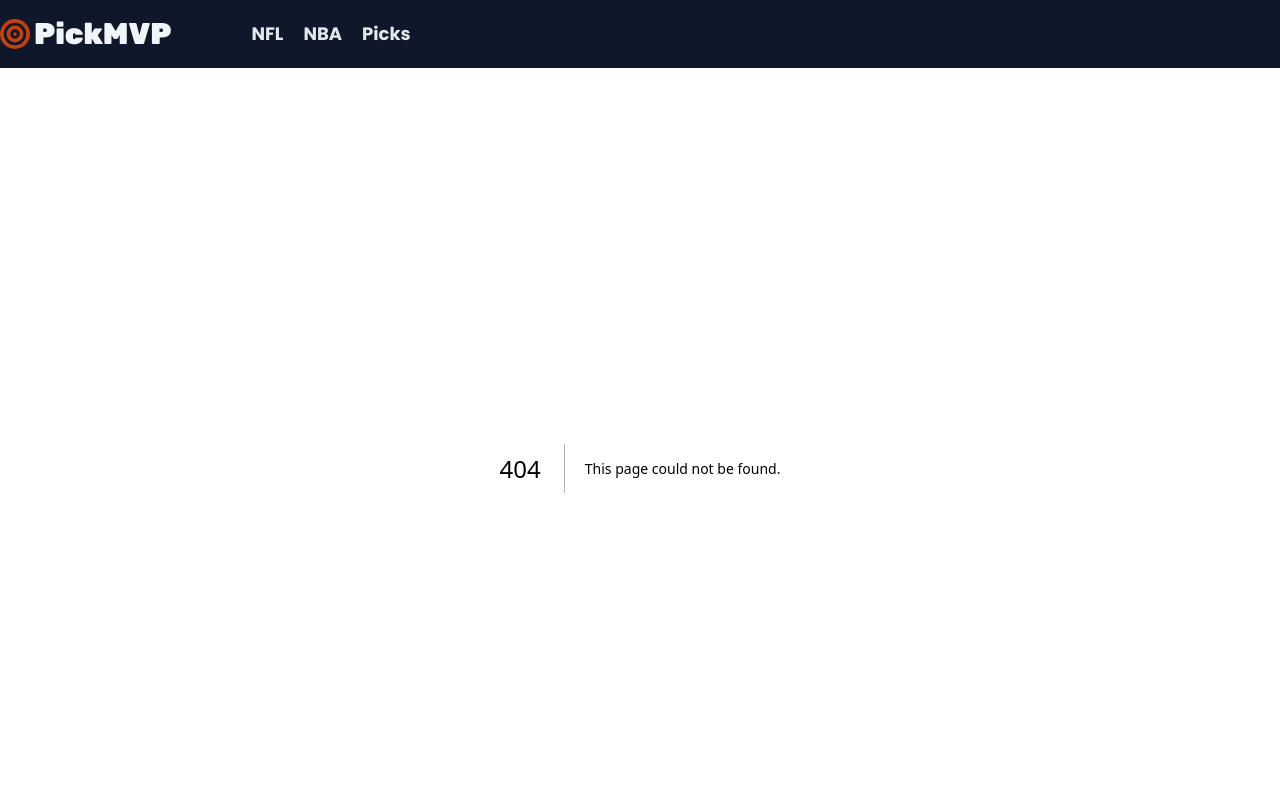
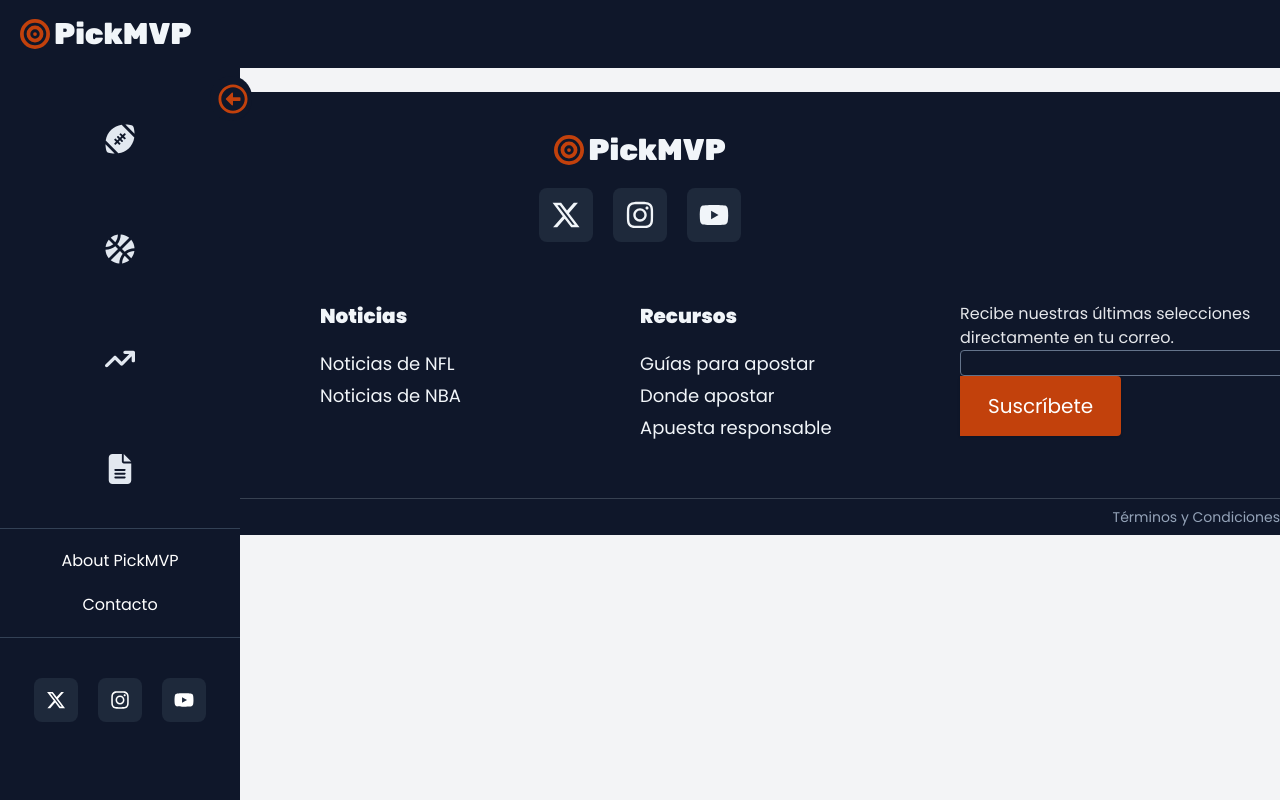
Before and after one commit to carlicdev/pickmvp, a Next.js app: page /about in a window 1280 px wide. Before the commit this address had no page. Shown: the top 800 px of the page. Built offline with nearby package versions, Linux system fonts and the light colour scheme; a web font is replaced by a local one.

Commit message:
added side bar

```diff
--- /dev/null
+++ b/app/about/page.js
@@ -0,0 +1,9 @@
+import React from 'react'
+
+const About = () => {
+  return (
+    <div>About</div>
+  )
+}
+
+export default About
--- /dev/null
+++ b/app/blog/page.js
@@ -0,0 +1,9 @@
+import React from 'react'
+
+const Blog = () => {
+  return (
+    <div>Blog</div>
+  )
+}
+
+export default Blog
--- a/app/components/Navbar.js
+++ b/app/components/Navbar.js
@@ -3,6 +3,8 @@
 import { useState } from 'react';
 import {AiOutlineMenu} from 'react-icons/ai'
 import { AiOutlineCloseCircle } from 'react-icons/ai';
+import { FaArrowTrendUp,FaFileLines, FaXTwitter, FaInstagram, FaYoutube } from "react-icons/fa6";
+import { FaBasketballBall, FaFootballBall } from "react-icons/fa";
 import Link from 'next/link'
 import Logo from './Logo';
 
@@ -10,31 +12,14 @@ const Navbar = () => {
     const [isOpen, setIsOpen] = useState(false);
   return (
     <div className='bg-slate-900 text-slate-100 w-full sticky top-0'>
-        <div className='max-w-7xl mx-auto py-4 flex items-center px-2 lg:px-0'>
-            <div className='ml-0 mr-auto flex gap-20 items-center'>
+        <div className='flex items-center'>
+            <div className='ml-2 lg:ml-5 py-4'>
                 <Logo />
-                <div className='hidden lg:flex gap-5'>
-                  <Link href={'/nfl'}>
-                    <p className='font-bold text-gray-200 text-lg hover:text-orange-700'>NFL</p>
-                  </Link>
-                  <Link href={'/nba'}>
-                    <p className='font-bold text-gray-200 text-lg hover:text-orange-700'>NBA</p>
-                  </Link>
-                  <Link href={'/picks'}>
-                    <p className='font-bold text-gray-200 text-lg hover:text-orange-700'>Picks</p>
-                  </Link>
             </div>
-            </div>
-
-            <div className='mr-0 ml-auto flex gap-4 items-center'>
-                {/* <Link href={'#contact'}>
-                    <button className='hidden lg:block px-7 py-3 bg-orange-700 hover:bg-orange-800 hover:scale-105  text-lg text-white'>
-                        Contacto
-                    </button>
-                </Link> */}
             <div
                 onClick={() => setIsOpen(!isOpen)}
-                    className='lg:hidden hover:scale-110 transition-all duration-300 text-3xl cursor-pointer '>
+                className='mr-2 ml-auto lg:hidden hover:scale-110 transition-all duration-300 text-3xl cursor-pointer '
+            >
                 {
                     !isOpen ?
                     <span className='text-3xl  cursor-pointer'>
@@ -42,8 +27,6 @@ const Navbar = () => {
                     </span> : null
                 }
             </div>
-            </div>
-
         </div>
 
         <div className={`animated-box ${isOpen ? 'open' : 'closed'} bg-slate-900 absolute top-0 w-full z-20`}>
@@ -55,17 +38,67 @@ const Navbar = () => {
                         <AiOutlineCloseCircle />
                         </button>
                     </div>
-                    <div className='flex flex-col h-full content-center px-5'>
+                    <div className='flex flex-col h-full content-center px-5 justify-center'>
                         <div className='container max-w-xs justify-text mx-auto mt-5'>
                             <Link href='/nfl' onClick={() => setIsOpen(!isOpen)} >
-                                <p className='font-black text-3xl mb-5 mx-auto'>NFL</p>
+                                <div className='flex gap-2 mb-5 mx-auto'>
+                                    <span className='mr-2 text-3xl'>
+                                        <FaFootballBall />
+                                    </span>
+                                    <p className='text-3xl font-black'>NFL</p>
+                                </div>
                             </Link>
-                            <Link href='/nba' onClick={() => setIsOpen(!isOpen)}>
-                                <p className='font-black text-3xl mb-5 mx-auto'>NBA</p>
+                            <Link href='/nba' onClick={() => setIsOpen(!isOpen)} >
+                                <div className='flex gap-2 mb-5 mx-auto'>
+                                    <span className='mr-2 text-3xl'>
+                                        <FaBasketballBall />
+                                    </span>
+                                    <p className='text-3xl font-black'>NBA</p>
+                                </div>
                             </Link>
-                            <Link href='/picks' onClick={() => setIsOpen(!isOpen)}>
-                                <p className='font-black text-3xl mb-5 mx-auto'>Picks</p>
+                            <Link href='/picks' onClick={() => setIsOpen(!isOpen)} >
+                                <div className='flex gap-2 mb-5 mx-auto'>
+                                    <span className='mr-2 text-3xl'>
+                                        <FaArrowTrendUp />
+                                    </span>
+                                    <p className='text-3xl font-black'>Picks</p>
+                                </div>
                             </Link>
+                            <Link href='/blog' onClick={() => setIsOpen(!isOpen)} >
+                                <div className='flex gap-2 mb-5 mx-auto'>
+                                    <span className='mr-2 text-3xl'>
+                                        <FaFileLines />
+                                    </span>
+                                    <p className='text-3xl font-black'>Blog</p>
+                                </div>
+                            </Link>
+                        </div>
+                        <div className='container max-w-xs justify-text mx-auto mt-5 border-t border-slate-700 pt-5'>
+                            <Link href='/about' onClick={() => setIsOpen(!isOpen)} >
+                                <p className='font-black text-3xl mb-5 mx-auto'>About PickMVP</p>
+                            </Link>
+                            <Link href='/contact' onClick={() => setIsOpen(!isOpen)}>
+                                <p className='font-black text-3xl mb-5 mx-auto'>Contacto</p>
+                            </Link>
+                        </div>
+                        <div>
+                            <div className='flex flex-col p-5 justify-center items-center border-t border-slate-700'>
+                                <div className='flex gap-5 mt-5'>
+                                    <span className='text-xl bg-slate-800 hover:bg-black rounded-lg p-3'>
+                                        <a href='https://x.com/pickMVP_'>
+                                            <FaXTwitter />
+                                        </a>
+                                    </span>
+                                    <span className='text-xl bg-slate-800 hover:bg-black rounded-lg p-3'>
+                                        <a href='https://www.instagram.com/pickmvp_'>
+                                            <FaInstagram />
+                                        </a>
+                                    </span>
+                                    <span className='text-xl bg-slate-800 rounded-lg p-3'>
+                                        <FaYoutube />
+                                    </span>
+                                </div>
+                            </div>
                         </div>
                     </div>
                 </div>
--- /dev/null
+++ b/app/components/Sidebar.js
@@ -0,0 +1,98 @@
+"use client"
+
+import { useState } from "react";
+import { FaArrowTrendUp,FaFileLines, FaXTwitter, FaInstagram, FaYoutube } from "react-icons/fa6";
+import { FaBasketballBall, FaFootballBall, FaRegArrowAltCircleLeft, FaRegArrowAltCircleRight } from "react-icons/fa";
+import Link from "next/link";
+
+const Sidebar = () => {
+    const [isOpen, setIsOpen] = useState(true)
+
+    const toggleSidebar = () => {
+        setIsOpen(!isOpen);
+    };
+
+  return (
+    <div className="hidden lg:block">
+      {/* Sidebar */}
+      <div
+        className={`fixed top-15 left-0 h-full w-60 bg-slate-900 text-white transition-all duration-300 transform ${
+          isOpen ? "translate-x-0" : "-translate-x-52"
+        }`}
+      >
+        <div className="flex relative items-center justify-between p-4">
+            <div className="absolute -right-3 top-2 bg-slate-900 rounded-full px-2">
+                <button onClick={toggleSidebar} className=" text-orange-700 text-3xl -mr-1 ml-auto mt-2">
+                    { isOpen? <FaRegArrowAltCircleLeft /> : <FaRegArrowAltCircleRight />}
+                </button>
+            </div>
+        </div>
+        <div className="p-4 flex flex-col justify-center items-center gap-16">
+          <div className="py-2 ">
+            <Link href='/nfl'>
+                <span className="text-3xl text-slate-200">
+                    <FaFootballBall />
+                </span>
+            </Link>
+          </div>
+          <div className="py-2 ">
+            <Link href='/nba'>
+                <span className="text-3xl text-slate-200">
+                    <FaBasketballBall />
+                </span>
+            </Link>
+          </div>
+          <div className="py-2 ">
+          <Link href='/picks'>
+                <span className="text-3xl text-slate-200">
+                    <FaArrowTrendUp />
+                </span>
+            </Link>
+          </div>
+          <div className="py-2 ">
+          <Link href='/blog'>
+                <span className="text-3xl text-slate-200">
+                    <FaFileLines />
+                </span>
+            </Link>
+          </div>
+        </div>
+        <div className="flex flex-col border-t border-slate-700 mt-5 justify-center items-center gap-5 py-5">
+            <div>
+                <Link href='/about'>
+                    <p>About PickMVP</p>
+                </Link>
+            </div>
+            <div>
+                <Link href='/contact'>
+                    <p>Contacto</p>
+                </Link>
+            </div>
+        </div>
+
+        <div>
+        <div className='flex flex-col p-5 justify-center items-center border-t border-slate-700'>
+            <div className='flex gap-5 mt-5'>
+                <span className='text-xl bg-slate-800 hover:bg-black rounded-lg p-3'>
+                    <a href='https://x.com/pickMVP_'>
+                        <FaXTwitter />
+                    </a>
+                </span>
+                <span className='text-xl bg-slate-800 hover:bg-black rounded-lg p-3'>
+                    <a href='https://www.instagram.com/pickmvp_'>
+                        <FaInstagram />
+                    </a>
+                </span>
+                <span className='text-xl bg-slate-800 rounded-lg p-3'>
+                    <FaYoutube />
+                </span>
+            </div>
+        </div>
+        </div>
+
+      </div>
+    </div>
+  )
+}
+
+export default Sidebar
--- /dev/null
+++ b/app/contact/page.js
@@ -0,0 +1,9 @@
+import React from 'react'
+
+const Contact = () => {
+  return (
+    <div>Contact</div>
+  )
+}
+
+export default Contact
--- a/app/globals.css
+++ b/app/globals.css
@@ -27,7 +27,7 @@ body {
 }
 
 .open {
-  height: 300px;
+  height: 700px;
 }
 
 .closed {
--- a/app/layout.js
+++ b/app/layout.js
@@ -3,6 +3,7 @@ import { Poppins, Inter, Londrina_Shadow, Rubik } from "next/font/google";
 import "./globals.css";
 import Navbar from "./components/Navbar";
 import Footer from "./components/Footer";
+import Sidebar from './components/Sidebar';
 
 const inter = Inter({
   subsets: ["latin"],
@@ -39,6 +40,7 @@ export default function RootLayout({ children }) {
         className={`${poppins.variable} ${inter.variable} ${londrina.variable} ${rubik.variable} antialiased`}
       >
         <Navbar />
+        <Sidebar />
         {children}
         <Analytics />
         <Footer />
```
Lines whose indentation alone changed are shown as unchanged.
